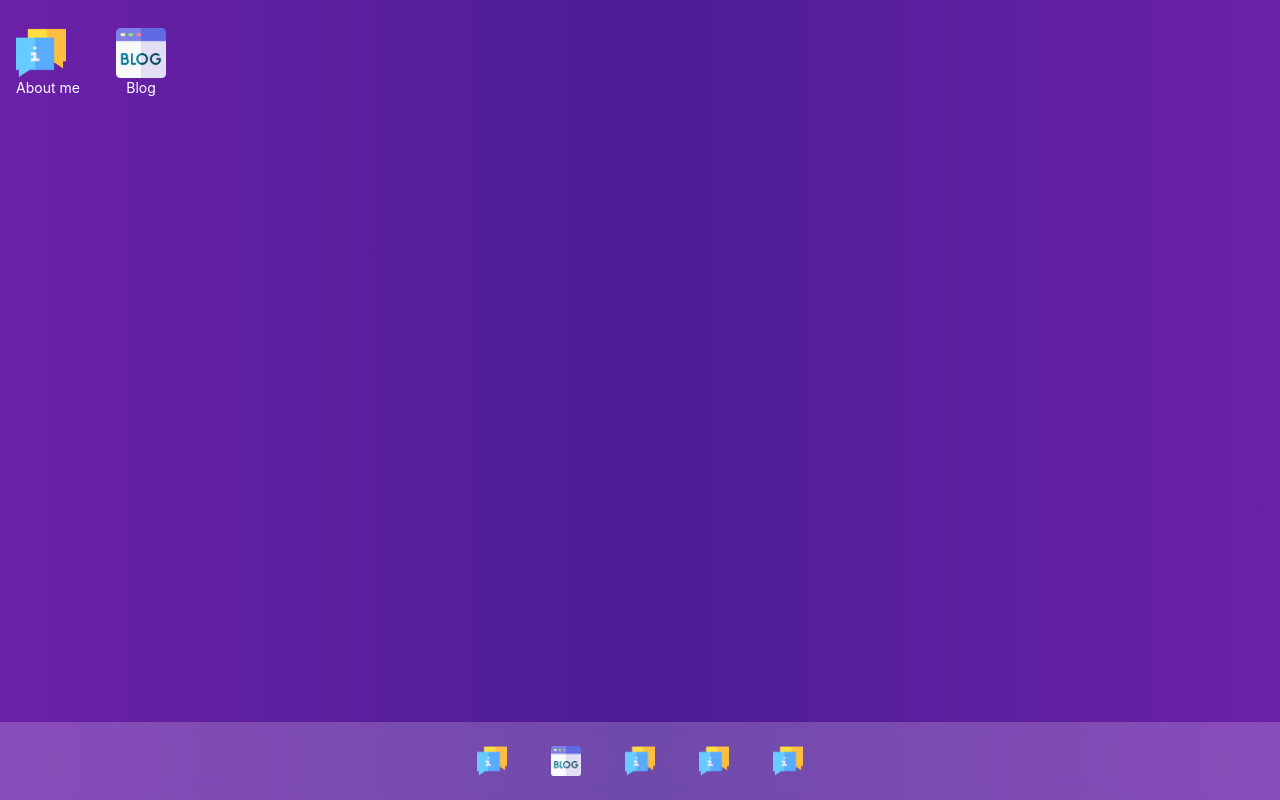
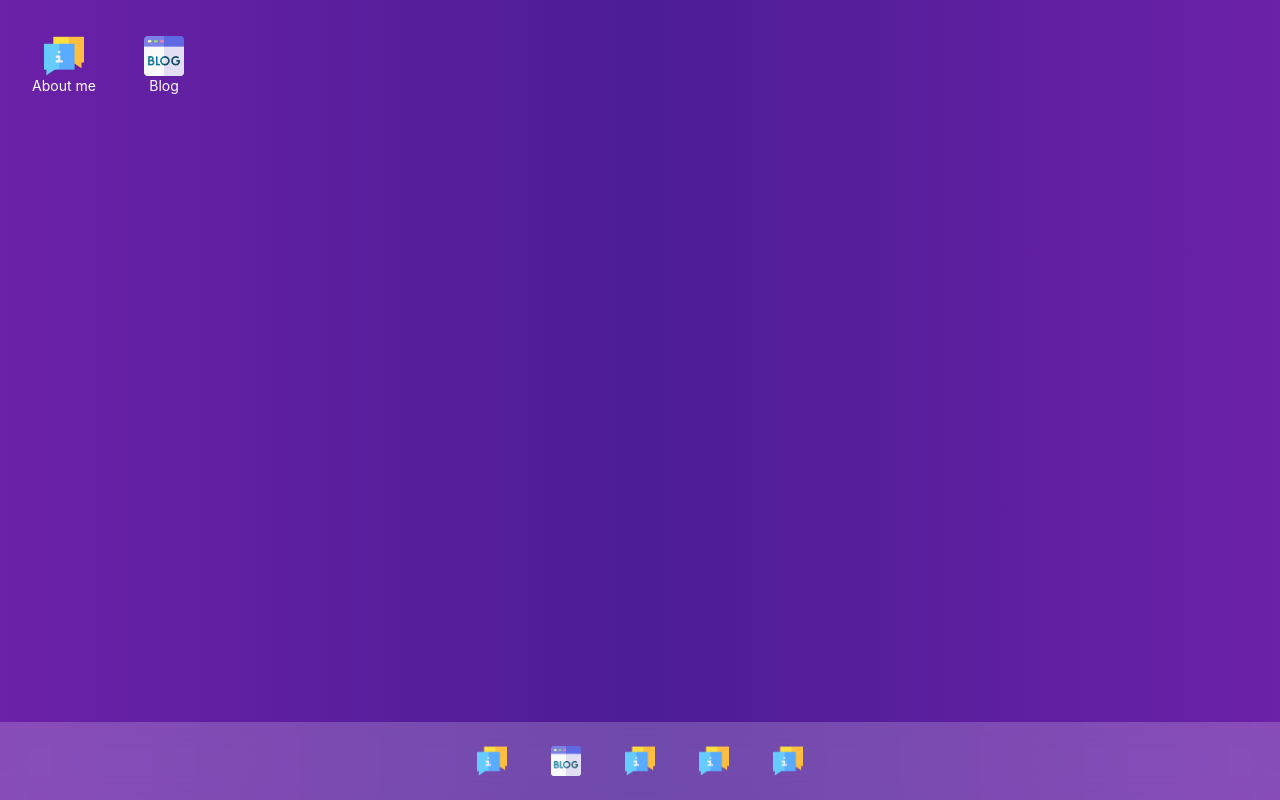
Before and after one commit to akshays-repo/akshays-site, a Next.js app: page / in a window 1280 px wide. Built offline with nearby package versions, Linux system fonts and the light colour scheme.

Commit message:
icons layer

```diff
--- a/components/DeskTop/DeskTopIcons.tsx
+++ b/components/DeskTop/DeskTopIcons.tsx
@@ -8,9 +8,9 @@ interface DeskTopIconsInterFace {
 
 const DeskTopIcons = (props: DeskTopIconsInterFace) => {
   return (
-    <div className="text-center">
-      <img src={props.icon} width={"50px"} height={"50px"} />
-      <div className="text-d text-sm font-semi text-white" >{props.title}</div>
+    <div className="flex flex-col content-center items-center text-center p-2 hover:backdrop-blur-md hover:bg-white/20 w-24">
+      <img src={props.icon} width={"40px"} height={"40px"} />
+      <div className="text-sm font-semi text-white">{props.title}</div>
     </div>
   );
 };
--- a/components/TaskBar/TaskBarIcons.tsx
+++ b/components/TaskBar/TaskBarIcons.tsx
@@ -5,7 +5,7 @@ interface TaskBarIconsInterface {
 
 const TaskBarIcons = ({ icon }: TaskBarIconsInterface) => {
   return (
-    <div className="hover:ring cursor-pointer p-3">
+    <div className=" cursor-pointer p-3">
       <img src={icon} width={"30px"} height={"30px"} />
     </div>
   );
```
